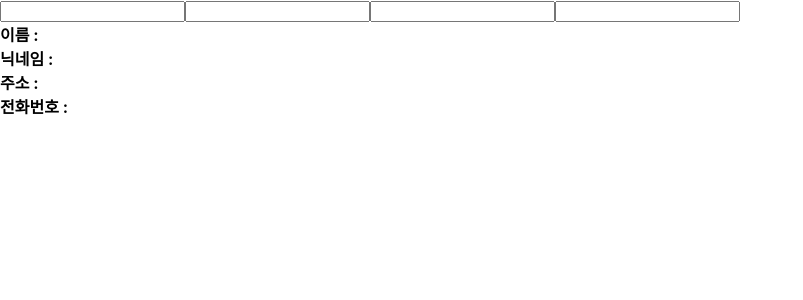
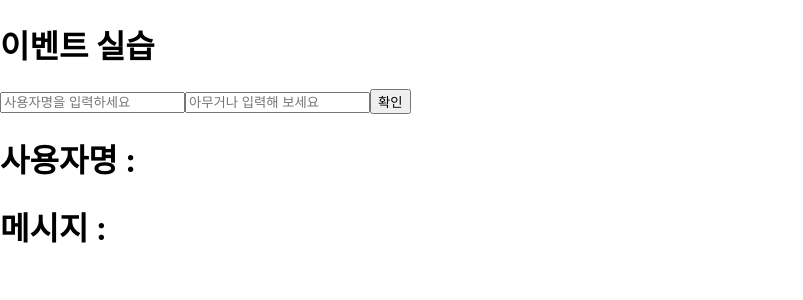
Before and after one commit to Hyoeun01/react-workspace, a React (Create React App) app in the folder my-app/: page / in a window 1280 px wide. Shown: the top 300 px of the page, without its empty margins (0-803 px from the left). Built offline with nearby package versions, Linux system fonts and the light colour scheme.

Commit message:
커스텀훅, onclick, 함수컴포넌트에서 이벤트처리, 복수개의 input통합 이벤트 핸들링

```diff
--- /dev/null
+++ b/my-app/src/chapter07/Accommodate.jsx
@@ -0,0 +1,31 @@
+import React, { useEffect, useState } from "react";
+import useCounter from "./useCounter";
+
+const MAX_CAPACITY=10;
+
+function Accommodate(props){
+    const [isFull, setIsFull]=useState(false);
+    const [count, increaseCount, decreaseCount]=useCounter(0)
+
+    useEffect(() => {
+        console.log("================");
+        console.log("useEffect() is called");
+        console.log(`isFull : ${isFull}`);
+    });
+
+    useEffect(() => {
+        setIsFull(count >= MAX_CAPACITY);
+        console.log(`Current count value:${count}`);
+    },[count]);
+
+    return(
+        <div style={{padding:16}}>
+            <p>{`총 ${count}명 수용했습니다.`}</p>
+
+            <button onClick={increaseCount} disabled={isFull}>입장</button>
+            <button onClick={decreaseCount}>퇴장</button>
+            {isFull && <p style={{color: "red"}}>정원이 가득찼습니다.</p>}
+        </div>
+    )
+}
+export default Accommodate;
--- a/my-app/src/chapter07/Info.jsx
+++ b/my-app/src/chapter07/Info.jsx
@@ -1,13 +1,13 @@
 import React, { useEffect, useReducer, useState } from "react";
-import useInputs from "./UseInputs";
+import useInputs from "./useInputs";
 
 
-function reducer(state, action){
-    return{
-        ...state,
-        [action.name]:action.value
-    };
-}
+// function reducer(state, action){
+//     return{
+//         ...state,
+//         [action.name]:action.value
+//     };
+// }
 function Info(){
     const [state, onChange]=useInputs({
         name:'', nickname:'', addr:'', phone:''
--- /dev/null
+++ b/my-app/src/chapter07/useCounter.jsx
@@ -0,0 +1,11 @@
+import React, { useState } from "react";
+
+function useCounter(initialValue){
+    const [count, setCount]=useState(initialValue);
+
+    const increaseCount = () => setCount((count) => count + 1);
+    const decreaseCount = () => setCount((count) => Math.max(count-1,0));
+
+    return [count, increaseCount, decreaseCount];
+}
+export default useCounter;
--- /dev/null
+++ b/my-app/src/chapter08/ConfirmButton.jsx
@@ -0,0 +1,34 @@
+import React, {useState} from "react";
+
+class ConfirmButton extends React.Component{
+    constructor(props){
+        super(props);
+
+        this.state={
+            isConfirmed : false,
+        };
+        // this.handleConfirm=this.handleConfirm.bind(this);
+        this.handleConfirm = () => {
+            this.setState((prevState) => ({
+                isConfirmed : !prevState.isConfirmed,
+            }))
+        }
+    }
+
+    handleConfirm(){
+        this.setState((prevState) => ({
+            isConfirmed : !prevState.isConfirmed,
+        }));
+    }
+
+    render(){
+        return(
+            <button
+                onClick={this.handleConfirm}
+                disabled={this.state.isConfirmed}>
+                {this.state.isConfirmed? "확인됨" : "확인하기"}
+            </button>
+        );
+    }
+}
+export default ConfirmButton;
--- /dev/null
+++ b/my-app/src/chapter08/ConfirmButton2.jsx
@@ -0,0 +1,15 @@
+import React, {useState} from "react";
+
+function ConfirmButton2(props){
+    const [isConfirmed, setIsConfirmed]=useState(false);
+    const handleConfirm = () => {
+        setIsConfirmed((prevIsConfirmed) => !prevIsConfirmed);
+    }
+    return(
+        <button onClick={handleConfirm} disabled={isConfirmed}>
+            {isConfirmed ? "확인됨" : "확인하기"}
+        </button>
+    )
+}
+
+export default ConfirmButton2;
--- /dev/null
+++ b/my-app/src/chapter08/EventPractice.jsx
@@ -0,0 +1,55 @@
+import React, {useState} from "react";
+
+function EventPractice(props){
+    const [form, setForm]=useState({
+        username:'',
+        message:''
+    });
+    const [outUsername, setOutUsername]=useState('');
+    const [outMessage, setOutMessage]=useState('');
+
+
+    const {username, message} =form;
+
+    const onChange= e => {
+        const nextForm ={
+            ...form,
+            [e.target.name]: e.target.value
+        };
+        setForm(nextForm)
+    };
+
+    const onClick = () =>{
+        alert(username+ ' : ' + message);
+        setOutMessage(message);
+        setOutUsername(username);
+        setForm({username:'', message:''});
+    };
+
+
+    return(
+        <div>
+            <h1>이벤트 실습</h1>
+            <input
+            type="text"
+            name="username"
+            placeholder="사용자명을 입력하세요"
+            onChange={onChange}
+            value={username} />
+
+            <input
+            type="text"
+            name="message"
+            placeholder="아무거나 입력해 보세요"
+            onChange={onChange}
+            value={message} />
+
+            <button onClick={onClick}>확인</button>
+            <div>
+            <h1>사용자명 : {outUsername}</h1>
+            <h1>메시지 : {outMessage}</h1>
+            </div>
+        </div>
+        )
+}
+export default EventPractice;
--- /dev/null
+++ b/my-app/src/chapter08/Say.jsx
@@ -0,0 +1,17 @@
+import React, { useState } from "react";
+
+function Say(props){
+    const [message, setMessage]=useState('');
+    const onClickEnter=() =>setMessage('안녕하세요!');
+    const onClickLeave=() =>setMessage('안녕히 가세요!');
+    const [color, setColor]=useState('black');
+
+    return(
+        <div>
+            <button onClick={onClickEnter}>입장</button>
+            <button onClick={onClickLeave}>퇴장</button>
+            <h1 style={{color}}>{message}</h1>
+        </div>
+    )
+}
+export default Say;
--- /dev/null
+++ b/my-app/src/chapter08/Toggle.jsx
@@ -0,0 +1,25 @@
+import React from "react";
+class Toggle extends React.Component {
+    constructor(props){
+        super(props);
+
+        this.state = {isToggle: true};
+
+        this.handleClick = this.handleClick.bind(this);
+    }
+
+        handleClick(){
+            this.setState(prevState => ({
+                isToggleOn: !prevState.isToggleOn
+            }));
+    }
+    render() {
+        return(
+            <button onClick={this.handleClick}>
+                {this.state.isToggleOn ? '켜짐': '꺼짐'}
+            </button>
+        );
+    }
+
+}
+export default Toggle;
--- /dev/null
+++ b/my-app/src/chapter08/Toggle2.jsx
@@ -0,0 +1,22 @@
+import React, { useState } from "react";
+
+function Toggle2(props){
+    const [isToggleOn, setIsToggleOn] = useState(true);
+
+    //방법1. 함수 안에 함수로 정의
+    function handleClick(){
+        setIsToggleOn((isToggleOn) => !isToggleOn);
+    }
+
+    //방법2. arrow function을 사용하여 정의
+    // const handleClick = () => {
+    //     setIsToggleOn((isToggleOn) => !isToggleOn);
+    // }
+
+    return(
+        <button onClick={handleClick}>
+            {isToggleOn ? "켜짐" : "꺼짐"}
+        </button>
+    );
+}
+export default Toggle2;
--- a/my-app/src/index.js
+++ b/my-app/src/index.js
@@ -15,6 +15,13 @@ import NotificationList from './chapter06/NotificationList';
 import Counter from './chapter07/Counter';
 import Info from './chapter07/Info';
 import Average from './chapter07/Average';
+import Accommodate from './chapter07/Accommodate';
+import ConfirmButton from './chapter08/ConfirmButton';
+import ConfirmButton2 from './chapter08/ConfirmButton2';
+import Toggle from './chapter08/Toggle';
+import Toggle2 from './chapter08/Toggle2';
+import Say from './chapter08/Say';
+import EventPractice from './chapter08/EventPractice';
 
 const root = ReactDOM.createRoot(document.getElementById('root'));
  //setInterval(() => {
@@ -30,8 +37,15 @@ const root = ReactDOM.createRoot(document.getElementById('root'));
       {/* <BoardList /> */}
       {/* <NotificationList /> */}
       {/* <Counter /> */}
-      <Info />
+      {/* <Info /> */}
       {/* <Average /> */}
+      {/* <Accommodate /> */}
+      {/* <ConfirmButton /> */}
+      {/* <ConfirmButton2 /> */}
+      {/* <Toggle /> */}
+      {/* <Toggle2 /> */}
+      {/* <Say /> */}
+      <EventPractice />
     </React.StrictMode>
   );
   //  },1000);
```
